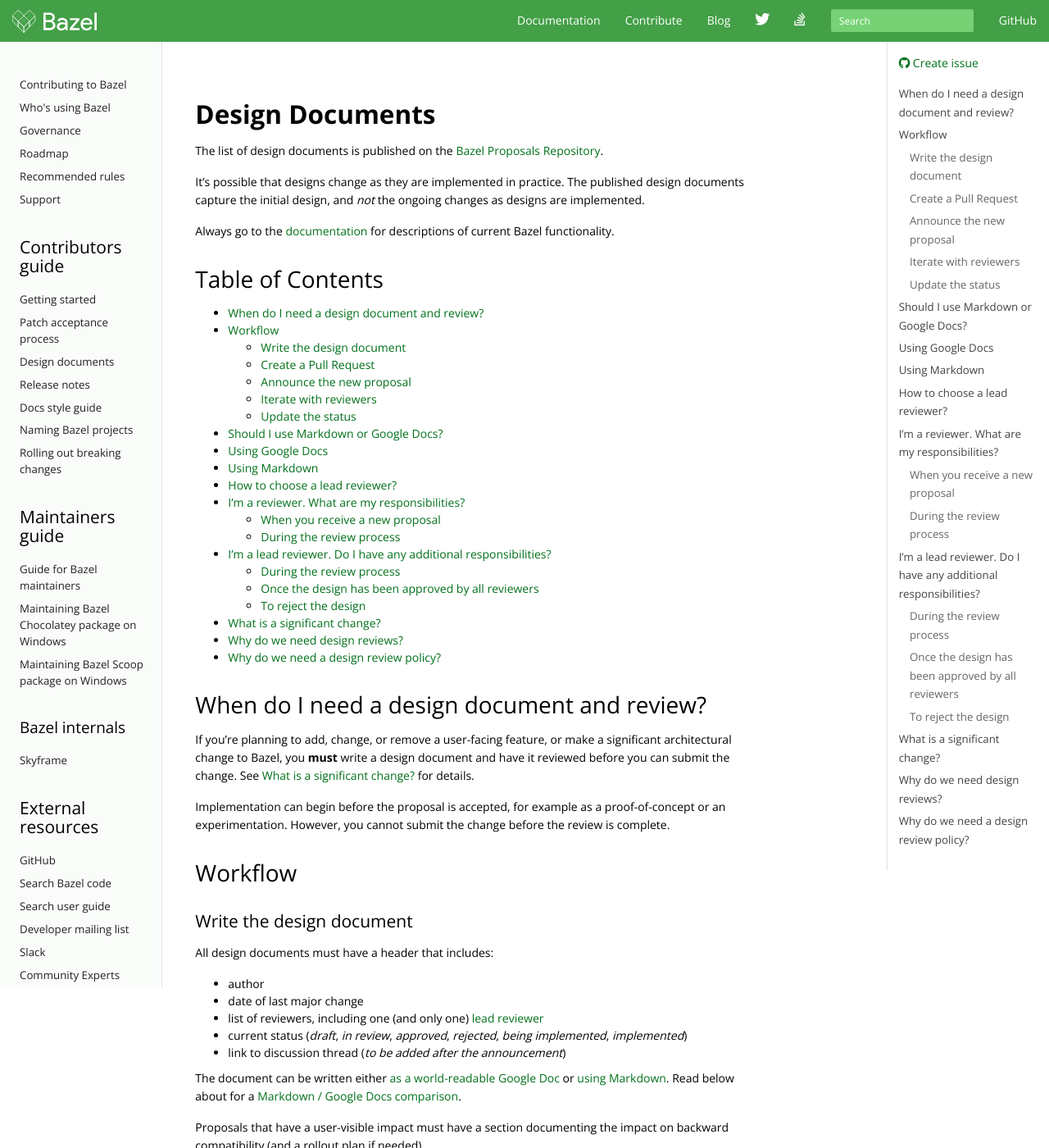
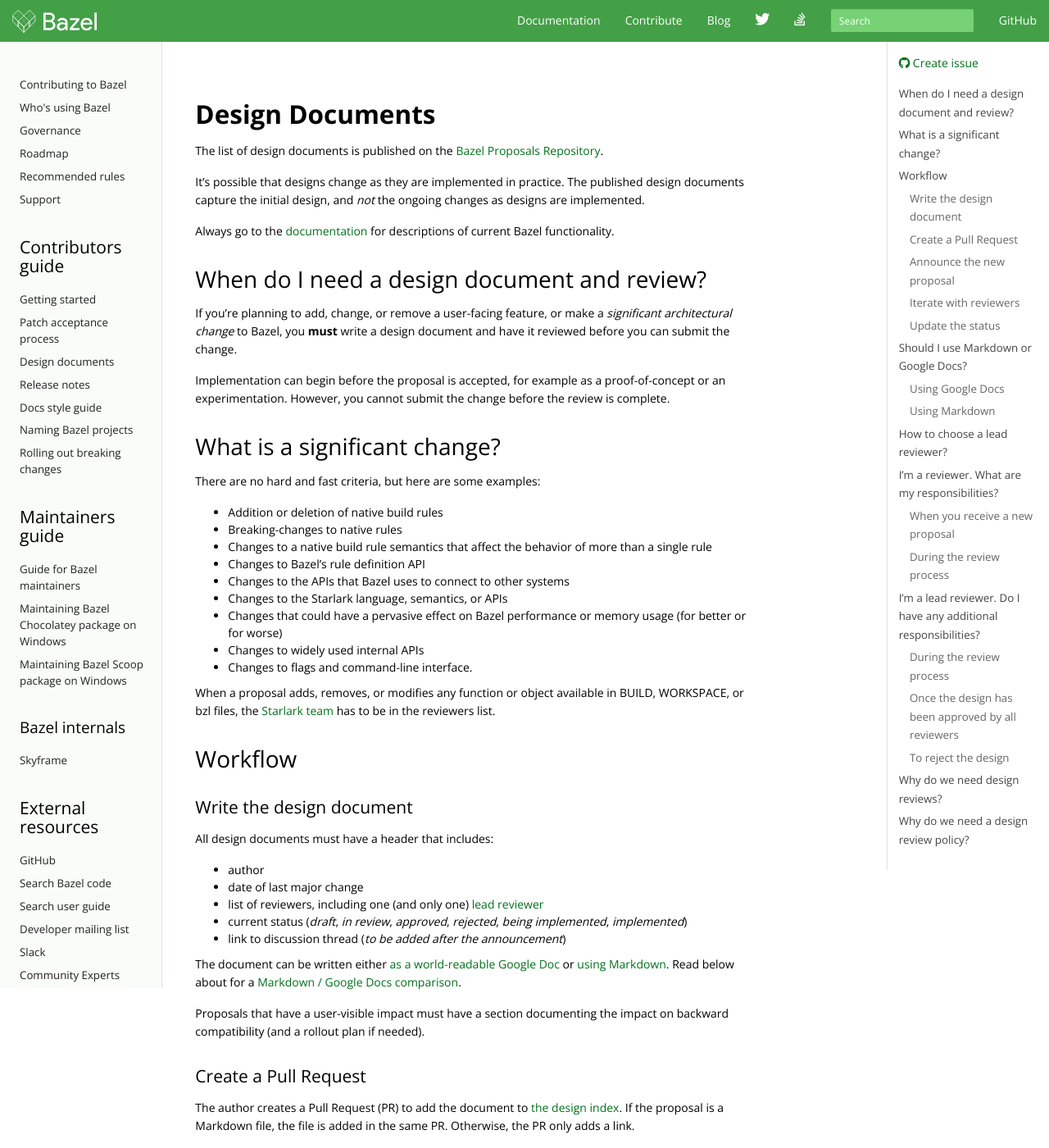
Before and after one commit to bazelbuild/bazel-website, a Jekyll site: the page built from designs/index.md, in a window 1280 px wide and 1400 px high. Shown: the whole window at 82% size. Built offline with Jekyll 4.4.1, drawn with Linux system fonts in a browser that asks for light colours; nearby versions of some CDN libraries; library files that are not in the unit come from our copies; comment, search, counter and statistics services are not loaded; the table of contents is made by our own code; some of the changed text lies outside the part shown.

Commit message:
Update design doc section
- Remove TOC within page
- Minor edits
- Move "significant change" section

See http://b/181799916

```diff
--- a/designs/index.md
+++ b/designs/index.md
@@ -14,27 +14,37 @@
 Always go to the [documentation]({{ site.docs_site_url }}) for descriptions of
 current Bazel functionality.
 
-## Table of Contents
-{:.no_toc}
-
-* ToC
-{:toc}
-
-
 ## When do I need a design document and review?
 
 If you're planning to add, change, or remove a user-facing feature, or make a
-significant architectural change to Bazel, you **must** write a design document
-and have it reviewed before you can submit the change. See [What is a
-significant change?](#what-is-a-significant-change) for details.
+*significant architectural change* to Bazel, you **must** write a design document
+and have it reviewed before you can submit the change.
 
 Implementation can begin before the proposal is accepted, for example as a
 proof-of-concept or an experimentation. However, you cannot submit the change
 before the review is complete.
 
+## What is a significant change?
+
+There are no hard and fast criteria, but here are some examples:
+
+*   Addition or deletion of native build rules
+*   Breaking-changes to native rules
+*   Changes to a native build rule semantics that affect the behavior of more
+    than a single rule
+*   Changes to Bazel's rule definition API
+*   Changes to the APIs that Bazel uses to connect to other systems
+*   Changes to the Starlark language, semantics, or APIs
+*   Changes that could have a pervasive effect on Bazel performance or memory
+    usage (for better or for worse)
+*   Changes to widely used internal APIs
+*   Changes to flags and command-line interface.
+
+When a proposal adds, removes, or modifies any function or object available in
+BUILD, WORKSPACE, or bzl files, the [Starlark team](../maintainers-guide.html)
+has to be in the reviewers list.
 
 ## Workflow
-
 
 ### Write the design document
 
@@ -52,7 +62,6 @@
 
 Proposals that have a user-visible impact must have a section documenting the
 impact on backward compatibility (and a rollout plan if needed).
-
 
 ### Create a Pull Request
 
@@ -143,7 +152,7 @@
 consistency with other Bazel related documents. To do that, click on "Make a
 copy" under the "File" menu.
 
-## Using Markdown
+### Using Markdown
 
 Documents are stored on GitHub and use the GitHub flavor of Markdown
 ([overview](https://guides.github.com/features/mastering-markdown/),
@@ -162,6 +171,8 @@
 *   Objective (i.e., capable of providing constructive feedback)
 *   Available for the entire review period to lead the process
 
+Consider checking the contacts for various [team
+labels](/maintaining/maintainers-guide.html#team-labels).
 
 ## I'm a reviewer. What are my responsibilities?
 
@@ -221,29 +232,6 @@
     its current state, and outlining next steps, if any (e.g., "revisit invalid
     assumptions and resubmit").
 
-
-## What is a significant change?
-
-
-There are no hard and fast criteria, but here are some examples:
-
-*   Addition or deletion of native build rules
-*   Breaking-changes to native rules
-*   Changes to a native build rule semantics that affect the behavior of more
-    than a single rule
-*   Changes to Bazel's rule definition API
-*   Changes to the APIs that Bazel uses to connect to other systems
-*   Changes to the Starlark language, semantics, or APIs
-*   Changes that could have a pervasive effect on Bazel performance or memory
-    usage (for better or for worse)
-*   Changes to widely used internal APIs
-*   Changes to flags and command-line interface.
-
-When a proposal adds, removes, or modifies any function or object available in
-BUILD, WORKSPACE, or bzl files, the [Starlark team](../maintainers-guide.html)
-has to be in the reviewers list.
-
-
 ## Why do we need design reviews?
 
 *   Bazel is a very complex system; seemingly innocuous local changes can have
```
Also changed, not shown: other parts of designs/index.md (+2 -2 lines).
